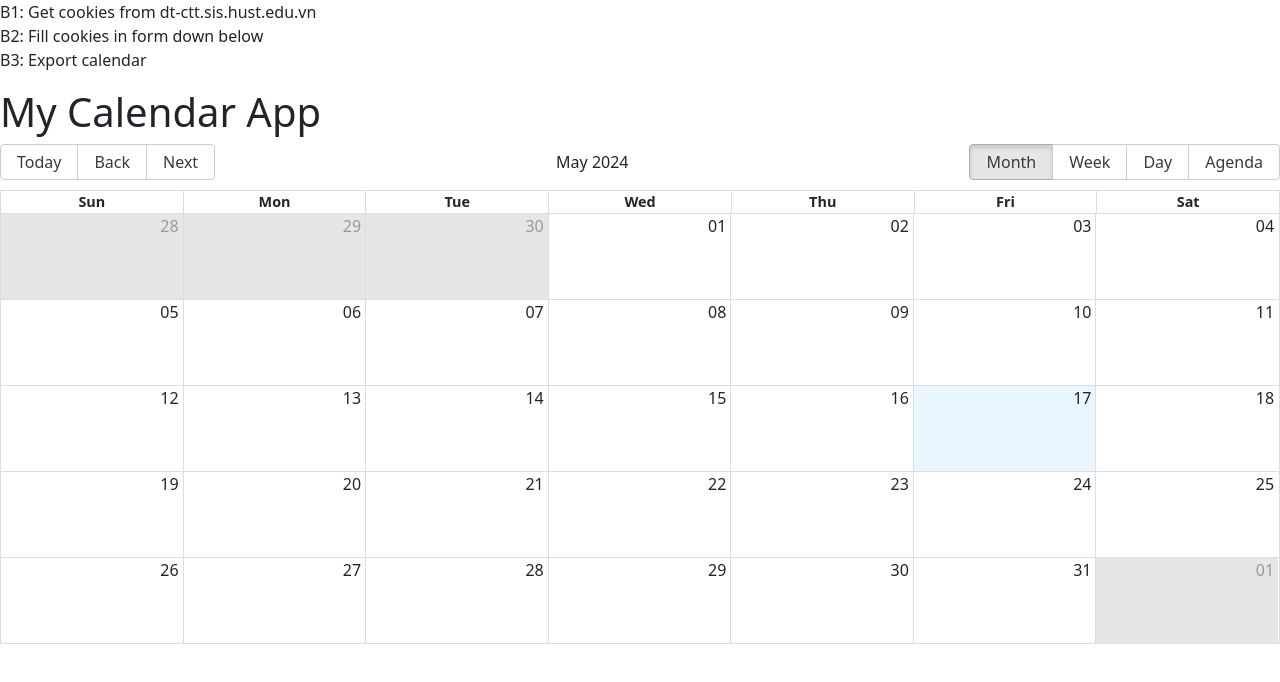
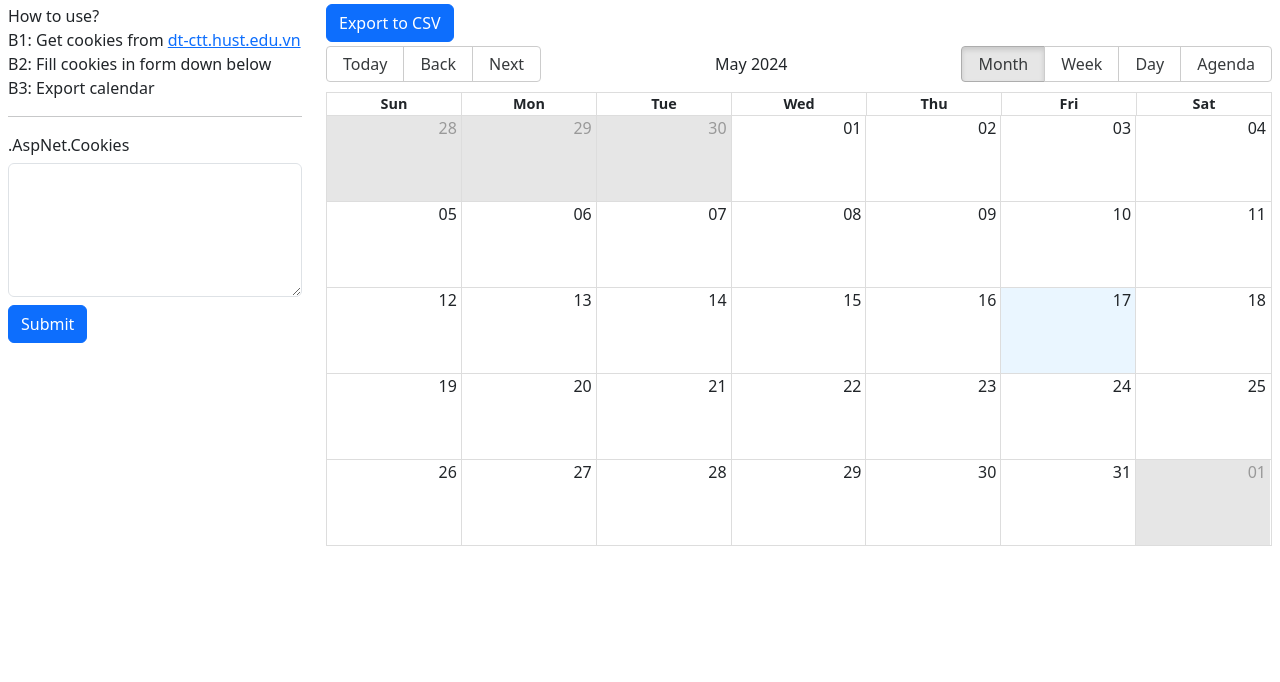
Before and after one commit to ltdthanhdat/hust_timetable, a React (Vite) app in the folder frontend/: page / in a window 1280 px wide. Shown: the top 682 px of the page. Built offline with nearby package versions, Linux system fonts and the light colour scheme; no server answers.

Commit message:
update css

```diff
--- a/frontend/src/App.jsx
+++ b/frontend/src/App.jsx
@@ -1,24 +1,67 @@
-// import Table from "./components/Table"
+import axios from 'axios'
+import { useForm } from 'react-hook-form'
 import MyCalendar from './components/Calendar'
-import { useState } from 'react';
+import { useState, useEffect } from 'react'
+import './index.css'
+
 function App() {
+  const [events, setEvents] = useState([{}])
+  const [x, setX] = useState({}) // x: cookie for submit
+  const { register, handleSubmit } = useForm()
+  const onSubmit = async (data) => {
+    console.log(data)
+    setX(data)
+    await fetchData(data)
+  }
+  const fetchData = async (cookie) => {
+    try {
+      const data = await axios.post('http://localhost:3000/event-calendar', cookie)
+      setEvents(data.data)
+    }
+    catch (err) {
+      console.log(err)
+    }
+  }
+  const exportCsv = async () => {
+    try {
+      const data = await axios.post('http://localhost:3000/export-to-csv', x)
+    }
+    catch (err) {
+      console.log(err)
+    }
+  }
 
   return (
     <>
-      {/* <div className="row"> */}
-      <div className="">
-        <p>
-          B1: Get cookies from dt-ctt.sis.hust.edu.vn <br />
-          B2: Fill cookies in form down below <br />
-          B3: Export calendar <br />
-        </p>
-      </div>
+      <div className='row'>
 
-      <div className="">
-        <h1>My Calendar App</h1>
-        <MyCalendar />
-      </div>
-      {/* </div> */}
+        <div className="col-3">
+          <p className='ms-2 mt-1'>
+            How to use? <br />
+            B1: Get cookies from <a href='https://dt-ctt.hust.edu.vn/Students/Timetables.aspx' target='_blank'>dt-ctt.hust.edu.vn</a> <br />
+            B2: Fill cookies in form down below <br />
+            B3: Export calendar <br />
+          </p>
+          <hr className='ms-2' />
+          <form onSubmit={handleSubmit(onSubmit)}>
+            <div className='ms-2'>
+              <label htmlFor='cookie'>.AspNet.Cookies	</label>
+            </div>
+            <div className='ms-2'>
+              <textarea rows='5' id='cookie' type="text" className='form-control' {...register('aspNetCookies')} />
+            </div>
+            <button className='m-2 btn btn-primary' type='submit'>Submit</button>
+          </form>
+        </div >
+
+        <div className="col-9">
+          <button className='btn btn-primary my-1' onClick={exportCsv}>Export to CSV</button>
+
+          <div className="me-2">
+            <MyCalendar events={events} />
+          </div>
+        </div>
+      </div >
     </>
   )
 }
--- a/frontend/src/index.css
+++ b/frontend/src/index.css
@@ -0,0 +1,3 @@
+* {
+    overflow-x: hidden;
+}
```
